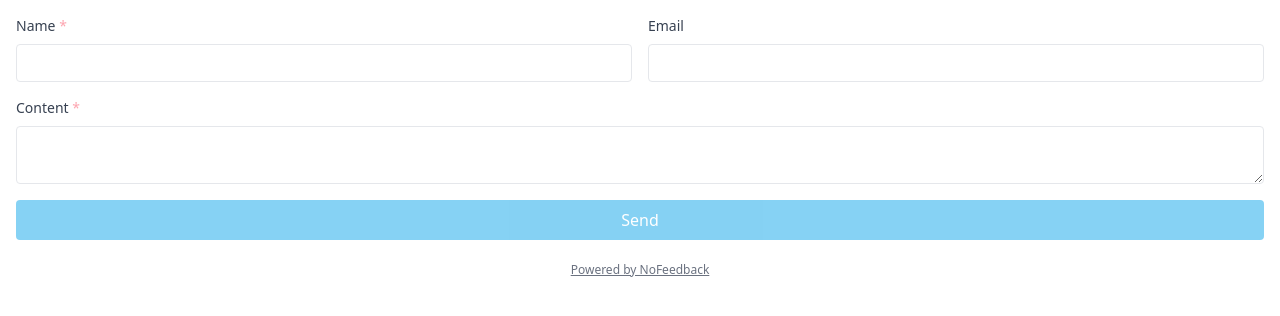
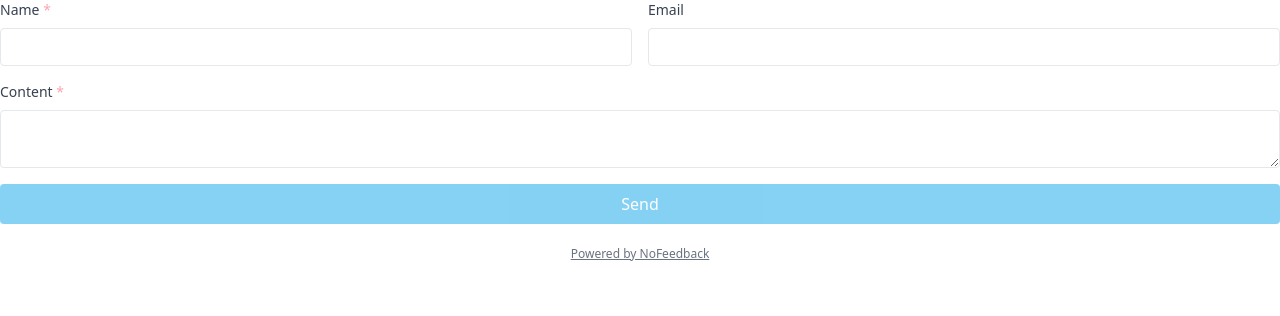
Before and after one commit to 2nthony/nofeedback, a Svelte app: page / in a window 1280 px wide. Shown: the top 316 px of the page. Built offline with nearby package versions, Linux system fonts and the light colour scheme; no server answers.

Commit message:
fix: no padding

```diff
--- a/src/App.svelte
+++ b/src/App.svelte
@@ -3,7 +3,7 @@
   import Form from "./components/form.svelte";
 </script>
 
-<main class="p-4">
+<main>
   <Form />
 
   <p class="mt-4 text-center">
```
